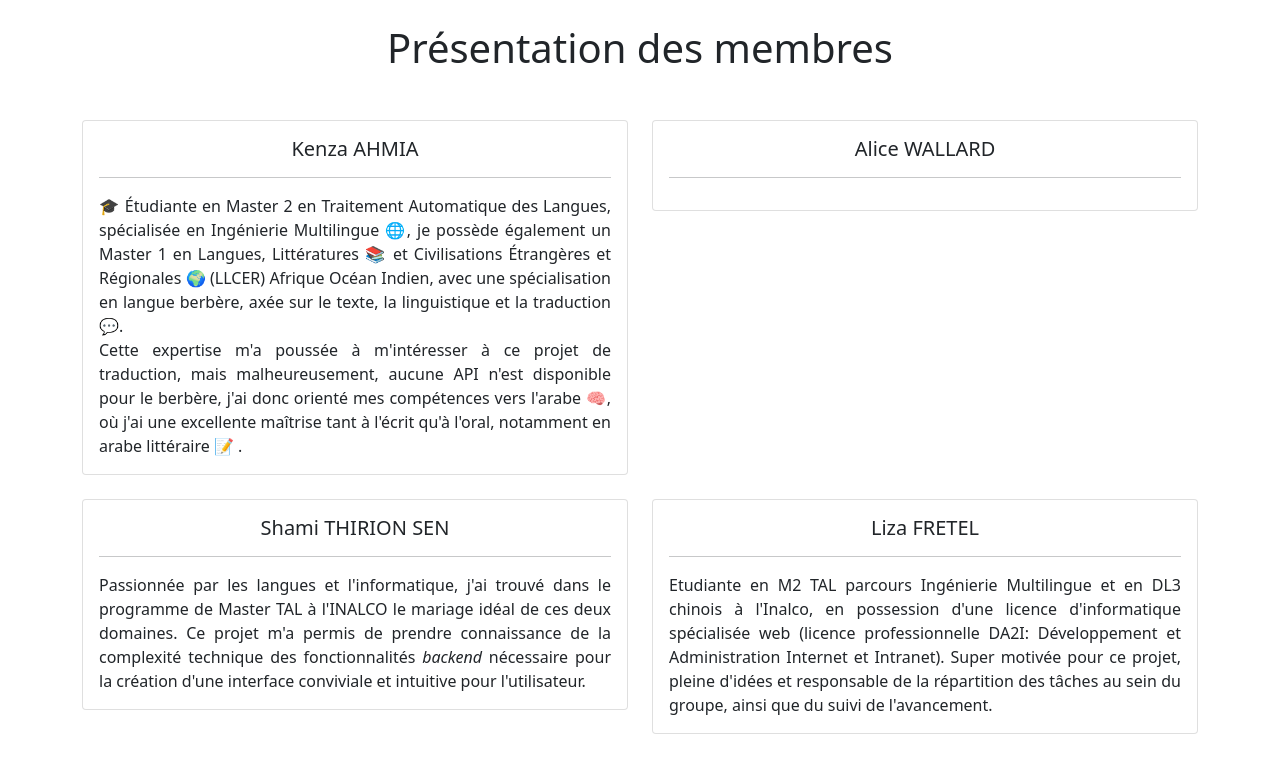
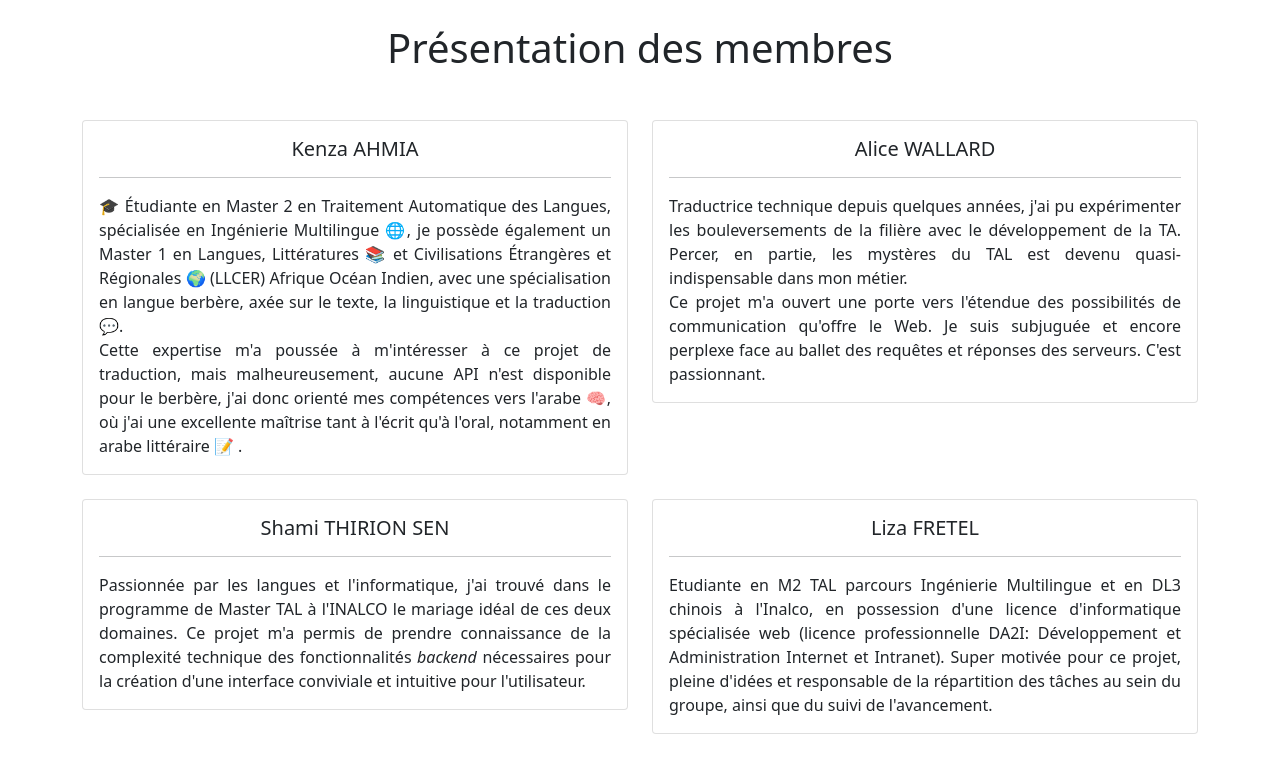
Before and after one commit to KenzaAHMIA/TechniqueWeb, a FastAPI app: template site/templates/presentation.html in a window 1280 px wide. Shown: the part 136-894 px from the top of the page. Run offline with FastAPI, Linux system fonts and the light colour scheme; the template is opened without the code that fills it, so the values that code supplies are empty; some libraries are stand-ins or nearby versions.

Commit message:
nettoyage_main_mentions_inutiles_maj_presentation

```diff
--- a/site/main.py
+++ b/site/main.py
@@ -11,19 +11,14 @@ from googletrans import Translator
 
 import deepl
 
-
 import json
 import os
 from fastapi.responses import JSONResponse
 
 from pysolr import Solr
 
-#from datasets import load_metric
-#meteor = load_metric('meteor')
-
-
-import nltk # meteor
-import jieba
+import nltk # score meteor
+import jieba # tokenisation
 
 app = FastAPI()
 templates = Jinja2Templates(directory="templates")
@@ -37,10 +32,6 @@ solr = Solr(solr_url, always_commit=True)
 # ressources statiques du site (css, images...)
 app.mount("/static", StaticFiles(directory="static"), name="static")
 
-@app.get("/hello-world")
-def helloworld():
-	return {"Hello": "World"}
-
 @app.get("/")
 async def root(request: Request): # il faut avoir une fonction root pour le lien de redirection du menu (dans index.html)
 	return templates.TemplateResponse("home.html", {"request": request})
@@ -52,17 +43,8 @@ async def root(request: Request):
 
 # GET
 @app.get("/translate", response_class=HTMLResponse)
-async def recettes(request: Request):
+async def api_trad(request: Request):
 	return templates.TemplateResponse("translate.html", {"request":request})
-
-@app.get("/presentation", response_class=HTMLResponse)
-async def recettes(request: Request):
-	return templates.TemplateResponse("presentation.html", {"request":request})
-
-@app.get("/history", response_class=HTMLResponse)
-async def recettes(request: Request):
-	return templates.TemplateResponse("history.html", {"request":request})
-
 
 # googletrans #
 @app.post("/translate")
@@ -184,7 +166,7 @@ async def calcul_meteor(request:Request):
 	On a 4 traductions de référence. N'appeler la fonction qu'une fois.
 	"""
 	try:
-		data = await request.json() #
+		data = await request.json()
 		trad_ref = data.get("trad1", "")
 		trad_cible = data.get("trad2", "")
 		langue = data.get("lang", "EN")
@@ -194,10 +176,8 @@ async def calcul_meteor(request:Request):
 		else:
 			trad_ref = [tokenize_autre(t) for t in trad_ref]
 			trad_cible = tokenize_autre(trad_cible)
-		#res = meteor.compute(predictions=trad_cible, references=trad_ref)
 		res = nltk.translate.meteor_score.meteor_score(trad_ref, trad_cible, gamma=0)
 		res = round(res, 3)
-		# gamma=0: renvoie 1 pour les phrases identiques
 		res_single = []
 		for ref in trad_ref:
 			res_single.append(round(nltk.translate.meteor_score.single_meteor_score(ref, trad_cible, gamma=0), 3))
--- a/site/templates/presentation.html
+++ b/site/templates/presentation.html
@@ -85,7 +85,7 @@ https://cdn.jsdelivr.net/npm/bootstrap@5.1.3/dist/css/bootstrap.min.css' rel='st
                         <div class="card-body">
                             <h5 class="card-title text-center">Alice WALLARD </h5>
                             <hr>
-                            <p class="card-text">
+                            <p class="card-text">Traductrice technique depuis quelques années, j'ai pu expérimenter les bouleversements de la filière avec le développement de la TA. Percer, en partie, les mystères du TAL est devenu quasi-indispensable dans mon métier.<br/>Ce projet m'a ouvert une porte vers l'étendue des possibilités de communication qu'offre le Web. Je suis subjuguée et encore perplexe face au ballet des requêtes et réponses des serveurs. C'est passionnant.
                                 </p>
                         </div>
                     </div>
@@ -100,7 +100,7 @@ https://cdn.jsdelivr.net/npm/bootstrap@5.1.3/dist/css/bootstrap.min.css' rel='st
                             <p class="card-text">Passionnée par les langues et l'informatique,
                                 j'ai trouvé dans le programme de Master TAL à l'INALCO le mariage idéal de ces deux domaines.
                                 Ce projet m'a permis de prendre connaissance de la complexité technique des fonctionnalités
-                                <i>backend</i> nécessaire pour la création d'une interface conviviale et intuitive pour l'utilisateur.
+                                <i>backend</i> nécessaires pour la création d'une interface conviviale et intuitive pour l'utilisateur.
                             </p>
                         </div>
                     </div>
```
